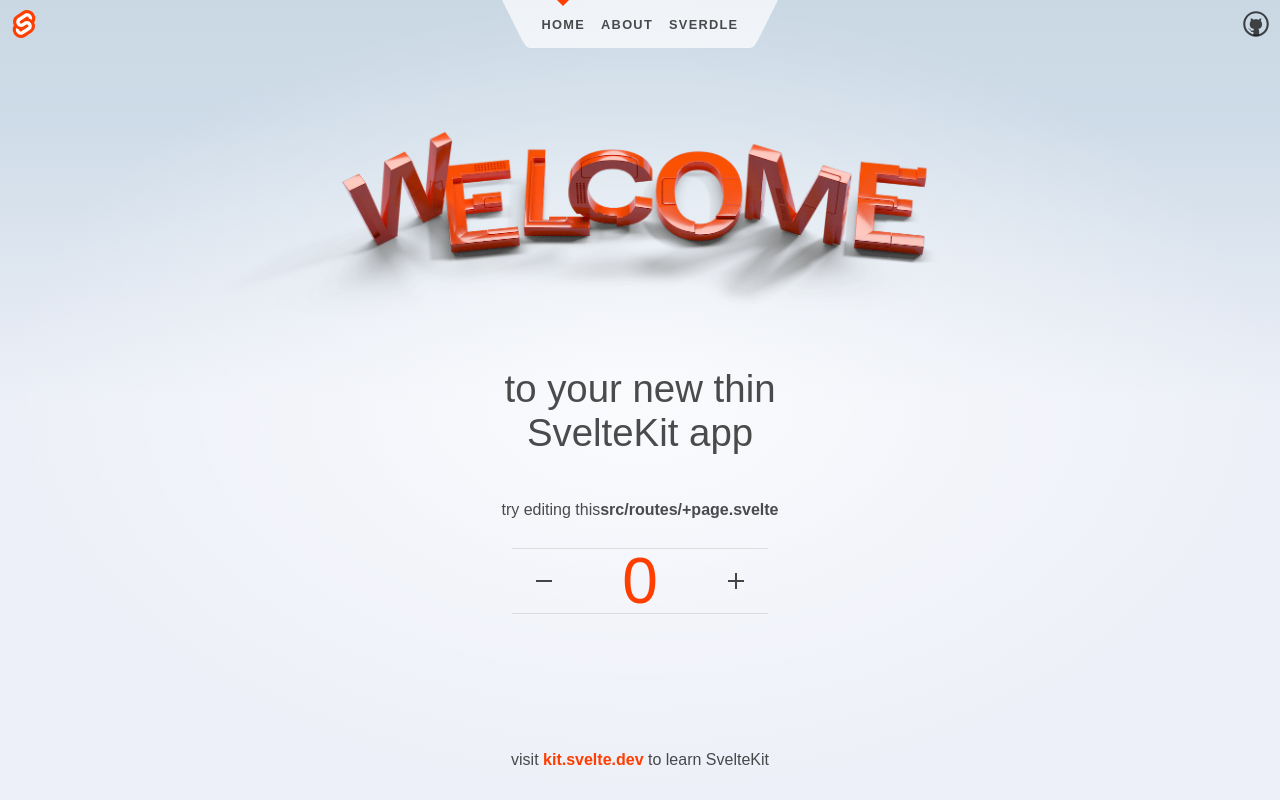
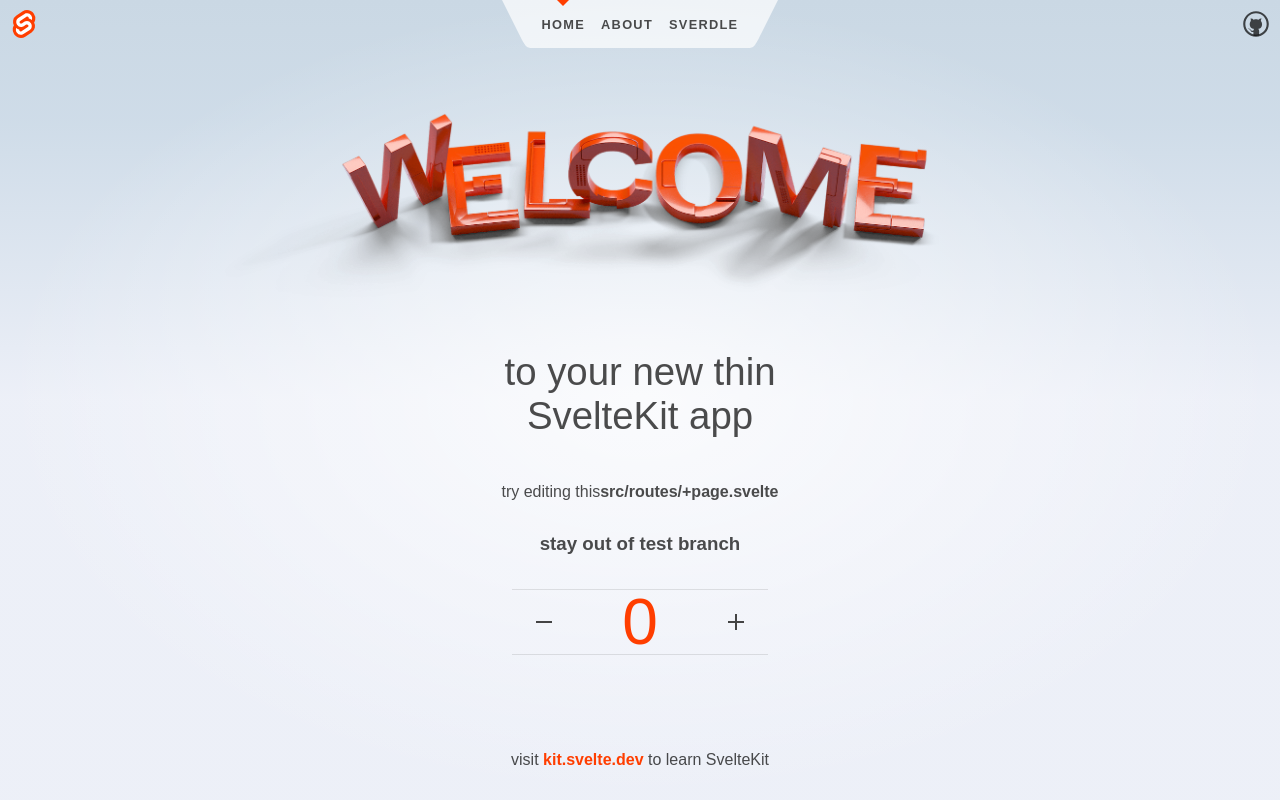
Before and after one commit to AxelJak/git-experiment, a SvelteKit app: page / in a window 1280 px wide. Built offline with nearby package versions, Linux system fonts and the light colour scheme.

Commit message:
only in master

```diff
--- a/src/routes/+page.svelte
+++ b/src/routes/+page.svelte
@@ -24,6 +24,8 @@
 	<h2>
 		try editing this<strong>src/routes/+page.svelte</strong>
 	</h2>
+
+	<h3>stay out of test branch</h3>
 
 	<Counter />
 </section>
```
